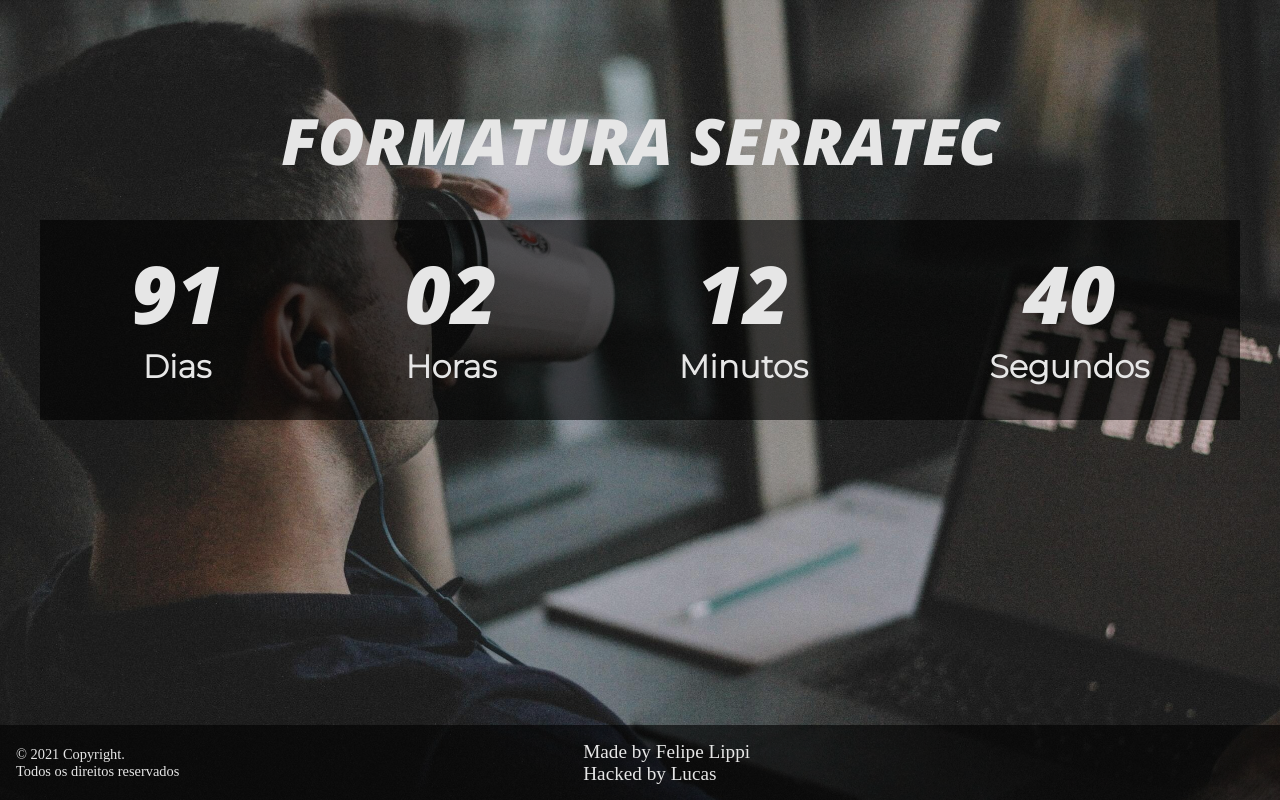
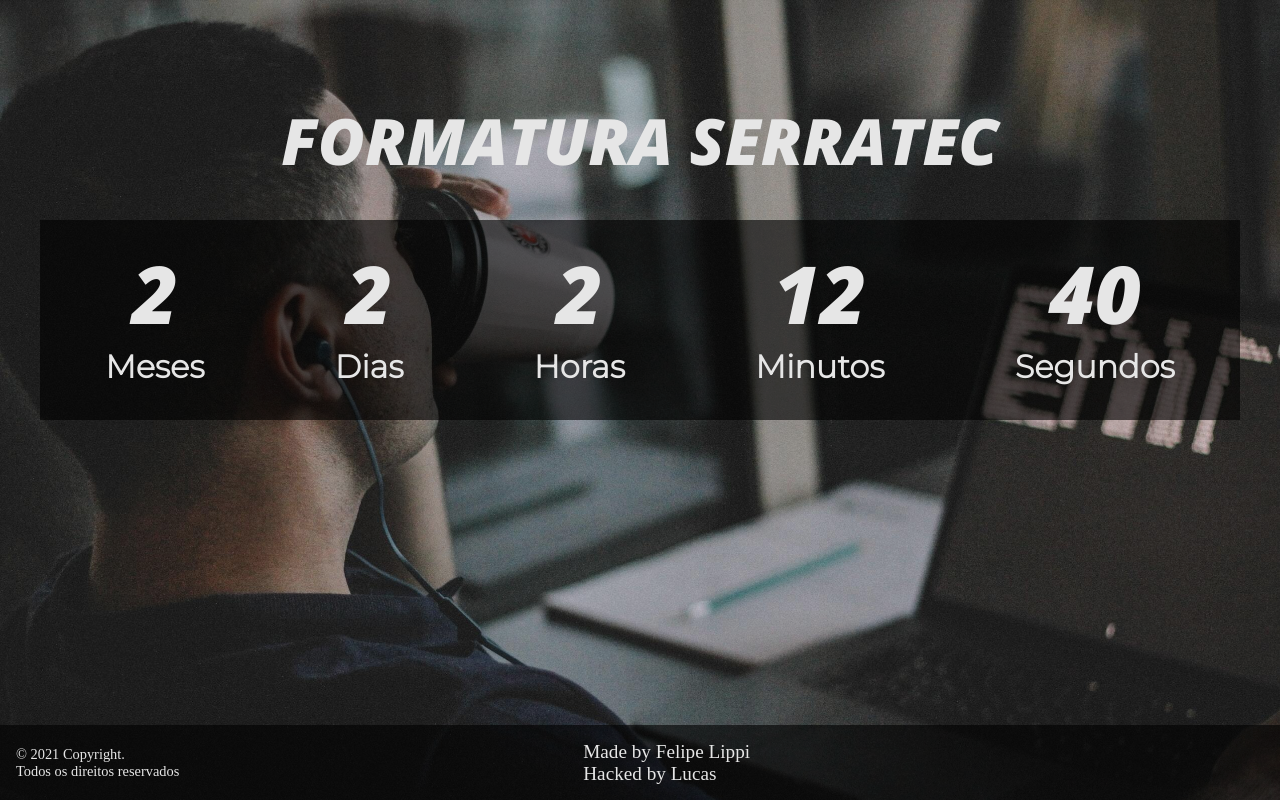
Before and after one commit to lucascs20182/serratec-countdown, a plain HTML site: page index.html in a window 1280 px wide. Drawn offline with nearby package versions, Linux system fonts and the light colour scheme.

Commit message:
adicione contagem de meses

```diff
--- a/css/style.css
+++ b/css/style.css
@@ -64,13 +64,13 @@
     color: white;
 }
 
-.days,.hours,.minutes,.seconds{
+.mounths, .days,.hours,.minutes,.seconds{
     font-family: 'Montserrat', sans-serif;
     font-size: 2rem;
     margin-bottom: 1rem;
 }
 
-#days-count,#hours-count,#minutes-count,#seconds-count{
+#mounths-count, #days-count,#hours-count,#minutes-count,#seconds-count{
     font-family: 'Open Sans', sans-serif;
     font-size: 5rem;
 }
--- a/index.html
+++ b/index.html
@@ -19,6 +19,10 @@
             <h1 id="title">Formatura Serratec</h1>
         </header>
         <div class="content">
+            <div class="countdown">
+                <span id="mounths-count">1</span>
+                <h2 class="mounths">Meses</h2>
+            </div>
             <div class="countdown">
                 <span id="days-count">1</span>
                 <h2 class="days">Dias</h2>
--- a/js/script.js
+++ b/js/script.js
@@ -1,28 +1,24 @@
+const mounthsLeft = document.getElementById("mounths-count");
 const daysLeft = document.getElementById("days-count");
 const hoursLeft = document.getElementById("hours-count");
 const minutesLeft = document.getElementById("minutes-count");
 const secondsLeft = document.getElementById("seconds-count");
 
-const newYears = '1 Jan 2022';
-
-let countdown = () =>{
-    const newYearsDate = new Date(2021, 08, 01);
+const countdown = () =>{
+    const serratecEnds = new Date(2021, 08, 01);
     const currentDate = new Date();
 
-    const totalseconds = (newYearsDate - currentDate) / 1000;
-    const days = Math.floor(totalseconds / 3600 / 24);
-    const hours = Math.floor(totalseconds / 3600) % 24;
-    const minutes = Math.floor(totalseconds / 60) % 60;
-    const seconds = Math.floor(totalseconds) % 60;
+    const differenceBetweenDates = new Date(serratecEnds - currentDate);
 
-    daysLeft.innerHTML = days;
-    hoursLeft.innerHTML = formatTime(hours);
-    minutesLeft.innerHTML = formatTime(minutes);
-    secondsLeft.innerHTML = formatTime(seconds);
+    mounthsLeft.innerHTML = differenceBetweenDates.getMonth() - 1;
+    daysLeft.innerHTML = differenceBetweenDates.getDate();
+    hoursLeft.innerHTML = differenceBetweenDates.getHours();
+    minutesLeft.innerHTML = differenceBetweenDates.getMinutes();
+    secondsLeft.innerHTML = differenceBetweenDates.getSeconds();
 }
 
-let formatTime = time =>{
-   return time < 10? (`0${time}`) : time;
+const formatTime = time => {
+   return time < 10? `0${time}` : time;
 }
 
 countdown();
```
Also changed, not shown: README.txt, img/newYear.jpg (deleted).
